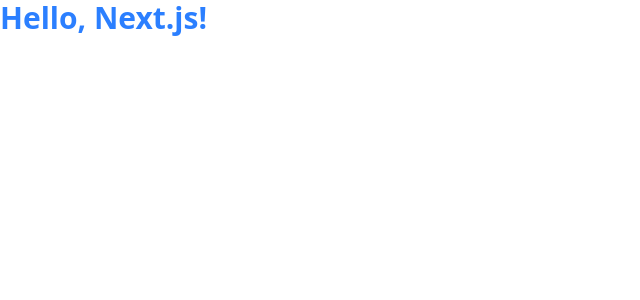
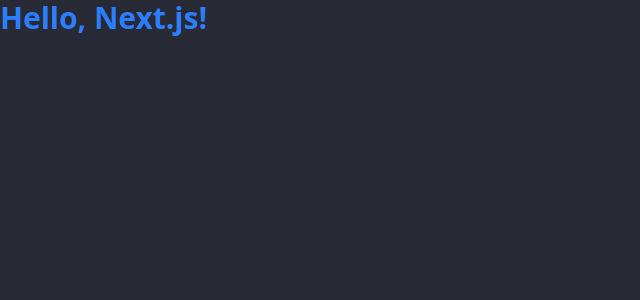
Before and after one commit to yujhenchen/fabricjs-note, a Next.js app: page / in a window 1280 px wide. Shown: the top 300 px of the page, without its empty margins (0-640 px from the left). Built offline with nearby package versions, Linux system fonts and the light colour scheme.

Commit message:
feat: add theme

```diff
--- a/app/globals.css
+++ b/app/globals.css
@@ -1,2 +1,4 @@
 @import "tailwindcss";
-@plugin "daisyui";
+@plugin "daisyui" {
+	themes: light --default, dark --prefersdark, dracula;
+}
--- a/app/layout.tsx
+++ b/app/layout.tsx
@@ -2,9 +2,9 @@
 import "./globals.css";
 
 export default function RootLayout({ children }: { children: ReactNode }) {
-	return (
-		<html lang="en">
-			<body>{children}</body>
-		</html>
-	);
+  return (
+    <html lang="en" data-theme="dracula">
+      <body>{children}</body>
+    </html>
+  );
 }
```
